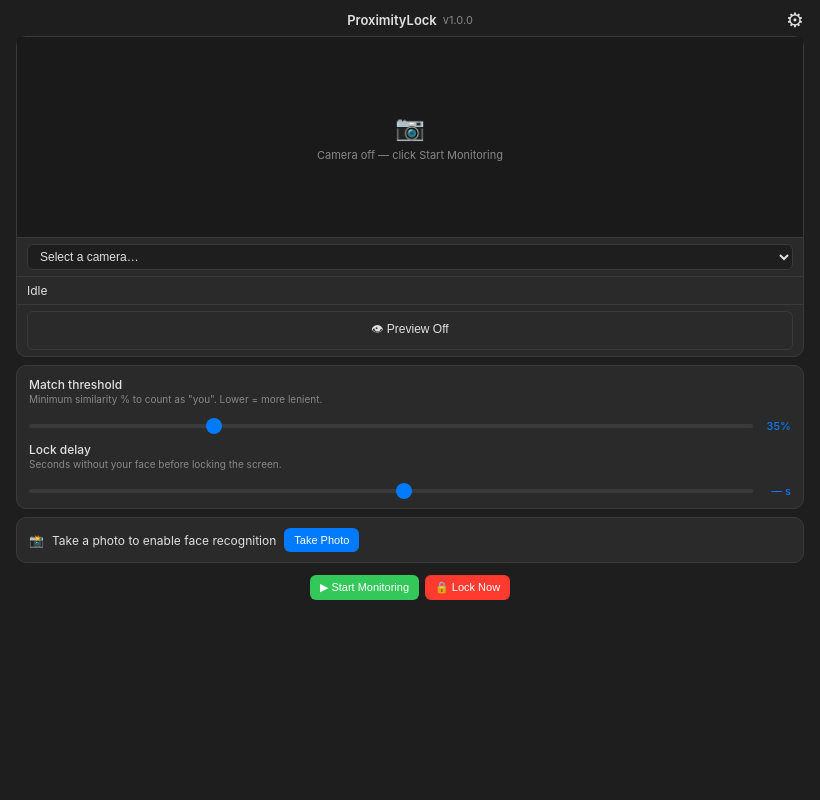
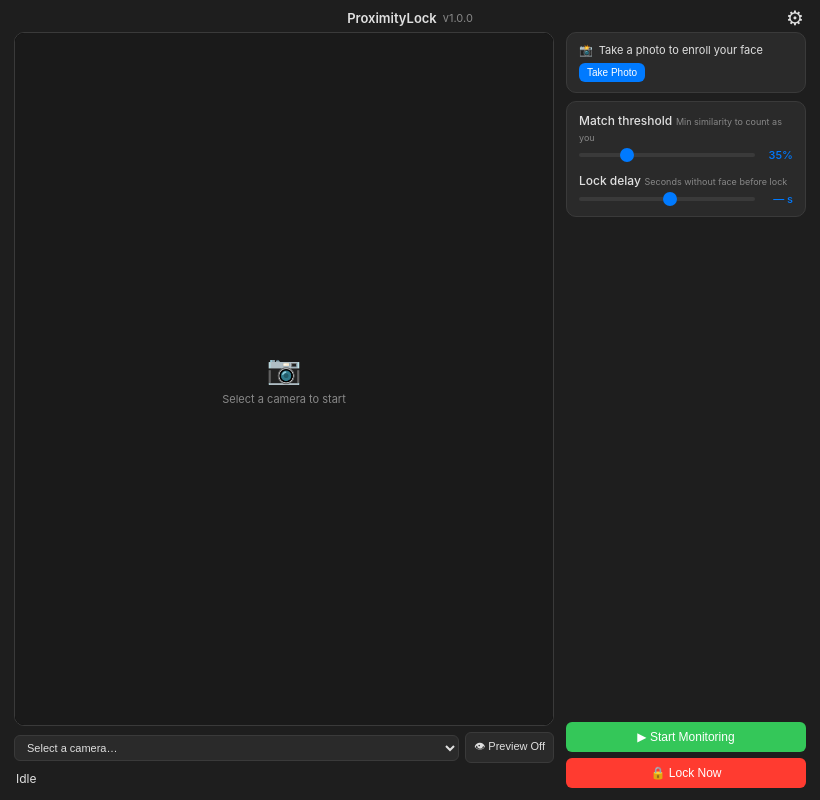
Before and after one commit to DanielGutierrezB/ProximityLock, an Electron app: page src/renderer/index.html in a window 820 px wide. Drawn offline with Linux system fonts and the light colour scheme; no server answers.

Commit message:
ui: two-column horizontal layout (preview|controls), camera selector in tray popup, wider window 820x480

```diff
--- a/src/main/tray.js
+++ b/src/main/tray.js
@@ -47,7 +47,7 @@
 };
 
 const POPUP_WIDTH  = 280;
-const POPUP_HEIGHT = 340;
+const POPUP_HEIGHT = 380;
 
 class TrayManager {
   constructor() {
--- a/src/renderer/index.html
+++ b/src/renderer/index.html
@@ -14,37 +14,56 @@
     <button class="settings-gear" id="settings-gear-btn" title="Settings">⚙</button>
   </div>
 
-  <div class="app-content">
+  <div class="app-layout">
 
-    <!-- Camera preview -->
+    <!-- LEFT: Preview -->
+    <div class="col-preview">
       <div class="card cam-preview-card">
         <div class="cam-preview-wrap" id="cam-preview-wrap">
           <video id="camera-preview-video" autoplay muted playsinline></video>
           <div class="cam-preview-off" id="cam-preview-off">
             <span class="cam-off-icon">📷</span>
-          <span class="cam-off-text">Camera off — click Start Monitoring</span>
+            <span class="cam-off-text">Select a camera to start</span>
           </div>
         </div>
-      <div class="cam-info-row">
+      </div>
+      <div class="cam-preview-footer">
         <select id="camera-select" class="cam-select">
           <option value="">Select a camera…</option>
         </select>
+        <button class="btn btn-sm btn-secondary" id="preview-toggle-btn">👁 Preview Off</button>
       </div>
-      <div class="cam-status-row">
+      <div class="cam-status-bar">
         <span class="detection-status-text" id="detection-status-text">Idle</span>
         <span class="detection-timer" id="detection-timer"></span>
       </div>
-      <div class="cam-preview-toggle-row">
-        <button class="btn btn-secondary btn-block" id="preview-toggle-btn">👁 Preview Off</button>
+    </div>
+
+    <!-- RIGHT: Controls -->
+    <div class="col-controls">
+
+      <!-- Enrollment -->
+      <div class="card cam-enroll-card">
+        <div id="enrolled-photo-container" class="cam-enroll-row" style="display:none">
+          <img id="enrolled-photo" class="cam-enroll-thumb">
+          <div class="cam-enroll-info">
+            <span id="enrolled-name">✅ Face enrolled</span>
+            <button class="btn btn-xs btn-danger" id="re-enroll-btn">🔄 Retake</button>
+          </div>
+        </div>
+        <div id="enroll-prompt" class="cam-enroll-prompt">
+          <span>📸</span>
+          <span>Take a photo to enroll your face</span>
+          <button class="btn btn-xs btn-primary" id="enroll-btn">Take Photo</button>
         </div>
       </div>
 
-    <!-- Threshold controls -->
+      <!-- Thresholds -->
       <div class="card cam-threshold-card">
         <div class="threshold-row">
           <div class="threshold-label">
             <label>Match threshold</label>
-          <span class="threshold-desc">Minimum similarity % to count as "you". Lower = more lenient.</span>
+            <span class="threshold-desc">Min similarity to count as you</span>
           </div>
           <div class="threshold-control">
             <input type="range" id="match-threshold" min="20" max="80" step="5" value="35">
@@ -54,7 +73,7 @@
         <div class="threshold-row">
           <div class="threshold-label">
             <label>Lock delay</label>
-          <span class="threshold-desc">Seconds without your face before locking the screen.</span>
+            <span class="threshold-desc">Seconds without face before lock</span>
           </div>
           <div class="threshold-control">
             <input type="range" id="camera-lock-delay" min="3" max="30" step="1">
@@ -63,26 +82,12 @@
         </div>
       </div>
 
-    <!-- Enrollment -->
-    <div class="card cam-enroll-card">
-      <div id="enrolled-photo-container" class="cam-enroll-row" style="display:none">
-        <img id="enrolled-photo" class="cam-enroll-thumb">
-        <div class="cam-enroll-info">
-          <span id="enrolled-name">✅ Face enrolled</span>
-          <button class="btn btn-sm btn-danger" id="re-enroll-btn">🔄 Retake</button>
-        </div>
-      </div>
-      <div id="enroll-prompt" class="cam-enroll-prompt">
-        <span>📸</span>
-        <span>Take a photo to enable face recognition</span>
-        <button class="btn btn-sm btn-primary" id="enroll-btn">Take Photo</button>
-      </div>
+      <!-- Actions -->
+      <div class="cam-actions">
+        <button class="btn btn-success" id="monitoring-toggle-btn">▶ Start Monitoring</button>
+        <button class="btn btn-danger" id="lock-now-btn">🔒 Lock Now</button>
       </div>
 
-    <!-- Actions -->
-    <div class="cam-actions">
-      <button class="btn btn-sm btn-success" id="monitoring-toggle-btn">▶ Start Monitoring</button>
-      <button class="btn btn-sm btn-danger" id="lock-now-btn">🔒 Lock Now</button>
     </div>
 
   </div>
--- a/src/renderer/styles/main.css
+++ b/src/renderer/styles/main.css
@@ -1,4 +1,4 @@
-/* ── ProximityLock — Camera-only theme ── */
+/* ── ProximityLock — Two-column layout ── */
 
 :root {
   --bg: #1e1e1e;
@@ -27,12 +27,12 @@
   flex-direction: column;
 }
 
-/* ── App header ── */
+/* ── Header ── */
 .app-header {
   display: flex;
   align-items: center;
   justify-content: center;
-  padding: 12px 16px 8px;
+  padding: 10px 16px 6px;
   position: relative;
 }
 .app-title { font-weight: 600; font-size: 13px; }
@@ -43,39 +43,44 @@
   background: none;
   border: none;
   font-size: 20px;
-  color: var(--text-primary);
   cursor: pointer;
   -webkit-app-region: no-drag;
+  color: var(--text-primary);
   opacity: 1;
   transition: opacity 0.2s;
 }
-.settings-gear:hover { opacity: 0.75; }
+.settings-gear:hover { opacity: 0.7; }
 
-/* ── App content ── */
-.app-content {
+/* ── Two-column layout ── */
+.app-layout {
+  flex: 1;
+  display: flex;
+  gap: 12px;
+  padding: 0 14px 12px;
+  -webkit-app-region: no-drag;
+  min-height: 0;
+}
+
+/* LEFT: Preview column */
+.col-preview {
   flex: 1;
   display: flex;
   flex-direction: column;
-  gap: 8px;
-  padding: 0 16px 12px;
-  overflow-y: auto;
-  -webkit-app-region: no-drag;
+  gap: 6px;
+  min-width: 0;
 }
 
-/* ── Cards ── */
-.card {
-  background: var(--card-bg);
+.cam-preview-card {
+  flex: 1;
+  padding: 0;
   border-radius: var(--radius);
-  border: 1px solid var(--border);
+  overflow: hidden;
+  min-height: 0;
 }
-
-/* ── Camera preview ── */
-.cam-preview-card { padding: 0; }
 .cam-preview-wrap {
   position: relative;
   width: 100%;
-  max-height: 200px;
-  aspect-ratio: 16 / 9;
+  height: 100%;
   background: #000;
   overflow: hidden;
 }
@@ -84,8 +89,6 @@
   width: 100%;
   height: 100%;
   object-fit: contain;
-  position: absolute;
-  inset: 0;
 }
 .cam-preview-off {
   position: absolute;
@@ -97,95 +100,104 @@
   gap: 6px;
   background: #1a1a1a;
 }
-.cam-off-icon { font-size: 24px; }
+.cam-off-icon { font-size: 28px; }
 .cam-off-text { font-size: 11px; color: var(--text-secondary); }
-.cam-info-row {
-  padding: 6px 10px;
-  border-top: 1px solid var(--border);
+
+.cam-preview-footer {
+  display: flex;
+  gap: 6px;
+  align-items: center;
 }
 .cam-select {
-  width: 100%;
-  padding: 4px 8px;
+  flex: 1;
+  padding: 5px 8px;
   border-radius: 6px;
-  background: var(--bg);
+  background: var(--card-bg);
   color: var(--text-primary);
   border: 1px solid var(--border);
-  font-size: 12px;
+  font-size: 11px;
 }
-.cam-status-row {
-  padding: 6px 10px;
+.cam-status-bar {
   display: flex;
   align-items: center;
   justify-content: space-between;
   font-size: 12px;
-  border-top: 1px solid var(--border);
+  padding: 2px 2px;
 }
 
-/* Detection status */
+/* RIGHT: Controls column */
+.col-controls {
+  width: 240px;
+  flex-shrink: 0;
+  display: flex;
+  flex-direction: column;
+  gap: 8px;
+  overflow-y: auto;
+}
+
+/* ── Cards ── */
+.card {
+  background: var(--card-bg);
+  border-radius: var(--radius);
+  border: 1px solid var(--border);
+}
+
+/* ── Detection status ── */
 .detection-status-text { font-size: 12px; }
 .detection-status-text.face-detected { color: var(--green); font-weight: 500; }
 .detection-status-text.no-face { color: var(--orange); }
 .detection-status-text.error { color: var(--red); }
 .detection-timer { color: var(--text-secondary); font-size: 11px; }
 
-/* ── Preview toggle row ── */
-.cam-preview-toggle-row {
-  padding: 6px 10px;
-  border-top: 1px solid var(--border);
-}
-.btn-block { width: 100%; text-align: center; }
+/* ── Enrollment ── */
+.cam-enroll-card { padding: 10px 12px; }
+.cam-enroll-row { display: flex; align-items: center; gap: 8px; }
+.cam-enroll-thumb { width: 44px; height: 33px; border-radius: 5px; object-fit: cover; }
+.cam-enroll-info { display: flex; flex-direction: column; gap: 3px; font-size: 11px; flex: 1; }
+.cam-enroll-prompt { display: flex; align-items: center; gap: 6px; font-size: 11px; flex-wrap: wrap; }
 
 /* ── Threshold controls ── */
 .cam-threshold-card { padding: 10px 12px; }
 .threshold-row {
   display: flex;
-  align-items: center;
-  justify-content: space-between;
-  gap: 10px;
-  margin-bottom: 8px;
+  flex-direction: column;
+  gap: 4px;
+  margin-bottom: 10px;
 }
 .threshold-row:last-child { margin-bottom: 0; }
-.threshold-row { flex-direction: column; align-items: stretch; }
-.threshold-label { margin-bottom: 4px; }
 .threshold-label label { font-size: 12px; color: var(--text-primary); font-weight: 500; }
-.threshold-desc { display: block; font-size: 10px; color: var(--text-secondary); margin-top: 1px; }
+.threshold-desc { font-size: 9px; color: var(--text-secondary); }
 .threshold-control {
   display: flex;
   align-items: center;
   gap: 8px;
-  flex: 1;
 }
 .threshold-control input[type="range"] { flex: 1; }
 .threshold-control .slider-val { min-width: 30px; text-align: right; font-size: 11px; }
 
-/* ── Enrollment ── */
-.cam-enroll-card { padding: 10px 12px; }
-.cam-enroll-row { display: flex; align-items: center; gap: 10px; }
-.cam-enroll-thumb { width: 50px; height: 38px; border-radius: 6px; object-fit: cover; }
-.cam-enroll-info { display: flex; flex-direction: column; gap: 4px; font-size: 12px; flex: 1; }
-.cam-enroll-prompt { display: flex; align-items: center; gap: 8px; font-size: 12px; }
-
 /* ── Action buttons ── */
 .cam-actions {
   display: flex;
+  flex-direction: column;
   gap: 6px;
-  justify-content: center;
-  padding: 4px 0;
+  margin-top: auto;
 }
 
 /* ── Buttons ── */
 .btn {
   border: none;
   border-radius: 6px;
-  padding: 8px 14px;
+  padding: 8px 12px;
   font-size: 12px;
   font-weight: 500;
   cursor: pointer;
   -webkit-app-region: no-drag;
   transition: opacity 0.15s;
+  text-align: center;
 }
 .btn:hover { opacity: 0.85; }
-.btn-sm { font-size: 11px; padding: 6px 10px; }
+.btn-sm { font-size: 11px; padding: 5px 8px; }
+.btn-xs { font-size: 10px; padding: 4px 8px; }
 .btn-primary { background: var(--accent); color: white; }
 .btn-secondary { background: var(--card-bg); color: var(--text-primary); border: 1px solid var(--border); }
 .btn-danger { background: var(--red); color: white; }
@@ -207,7 +219,7 @@
 .settings-panel {
   background: var(--bg);
   border-radius: 12px;
-  max-width: 380px;
+  max-width: 360px;
   width: 90%;
   max-height: 80vh;
   overflow-y: auto;
@@ -253,7 +265,7 @@
   margin-bottom: 4px;
   font-size: 12px;
 }
-.slider-val { color: var(--accent); font-weight: 500; }
+.slider-val { color: var(--accent); font-weight: 500; font-size: 11px; }
 .slider-labels {
   display: flex;
   justify-content: space-between;
@@ -271,14 +283,14 @@
 }
 input[type="range"]::-webkit-slider-thumb {
   -webkit-appearance: none;
-  width: 16px;
-  height: 16px;
+  width: 14px;
+  height: 14px;
   border-radius: 50%;
   background: var(--accent);
   cursor: pointer;
 }
 
-/* ── Pref rows (settings panel) ── */
+/* ── Pref rows ── */
 .pref-row {
   display: flex;
   align-items: center;
@@ -293,8 +305,8 @@
 .toggle-switch {
   position: relative;
   display: inline-block;
-  width: 40px;
-  height: 22px;
+  width: 36px;
+  height: 20px;
   cursor: pointer;
 }
 .toggle-switch input { display: none; }
@@ -302,14 +314,14 @@
   position: absolute;
   inset: 0;
   background: #555;
-  border-radius: 11px;
+  border-radius: 10px;
   transition: background 0.2s;
 }
 .toggle-knob::before {
   content: '';
   position: absolute;
-  width: 18px;
-  height: 18px;
+  width: 16px;
+  height: 16px;
   left: 2px;
   bottom: 2px;
   background: white;
@@ -317,4 +329,4 @@
   transition: transform 0.2s;
 }
 .toggle-switch input:checked + .toggle-knob { background: var(--green); }
-.toggle-switch input:checked + .toggle-knob::before { transform: translateX(18px); }
+.toggle-switch input:checked + .toggle-knob::before { transform: translateX(16px); }
```
Also changed, not shown: src/main/main.js (+4 -4 lines), src/renderer/scripts/tray-popup.js (+29 -0 lines), src/renderer/styles/tray-popup.css (+11 -0 lines), src/renderer/tray-popup.html (+7 -0 lines). Lines whose indentation alone changed are shown as unchanged.
